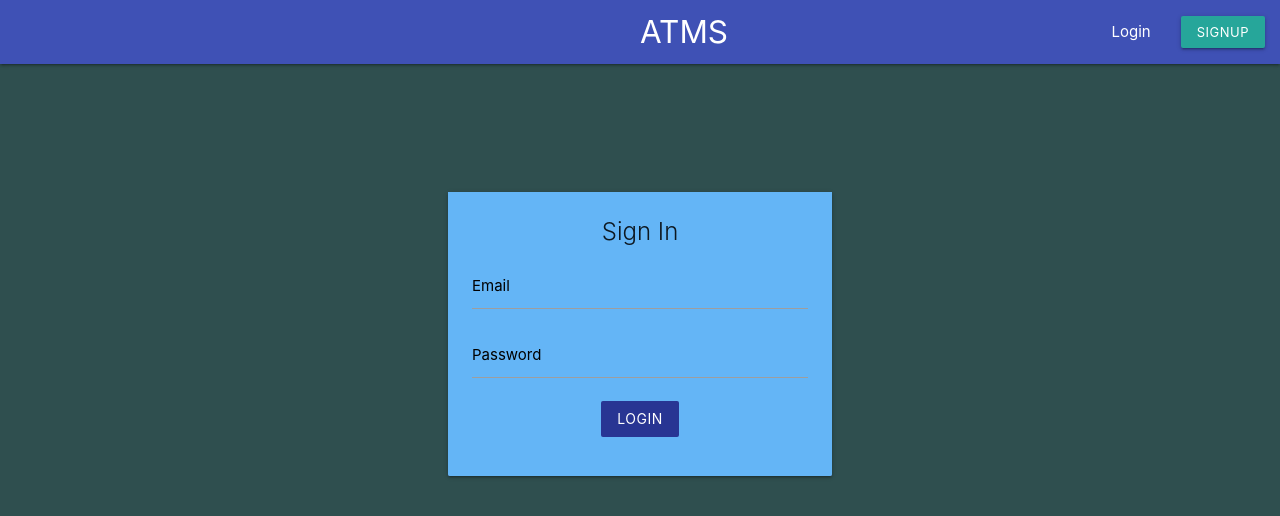
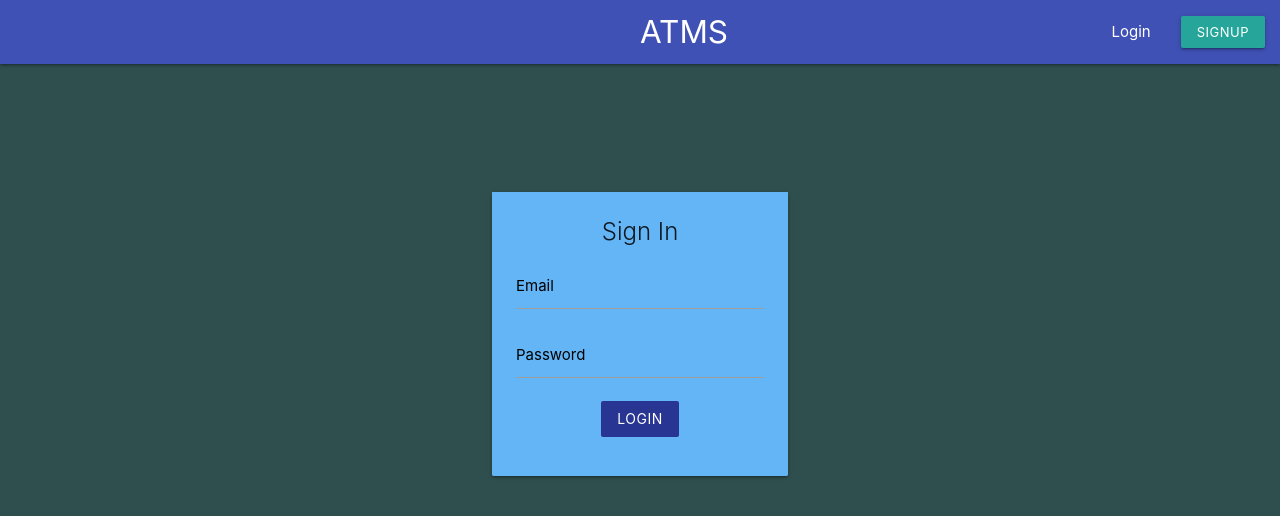
Before and after one commit to siddhantapanda77/Anti-ragging-management, a React (Create React App) app: page / in a window 1280 px wide. Shown: the top 516 px of the page. Built offline with nearby package versions, Linux system fonts and the light colour scheme.

Commit message:
Update SignIn.js

```diff
--- a/src/components/Auth/SignIn.js
+++ b/src/components/Auth/SignIn.js
@@ -12,6 +12,7 @@ class SignIn extends Component{
       password: ''
     }
     this.handleChange=this.handleChange.bind(this);
+    this.handleSubmit=this.handleSubmit.bind(this);
 
   }
   handleChange =(e)=>{
@@ -38,7 +39,7 @@ class SignIn extends Component{
 }
 
     return (
-            <div  style={{width: '30%',margin: "10% auto"}}>
+            <div  style={{width: 'fit-content',margin: "10% auto"}}>
             <div className="card indigo lighten-2" >
               <div className="card-content blue lighten-2">
                 <div className="card-title">Sign In</div>
```
